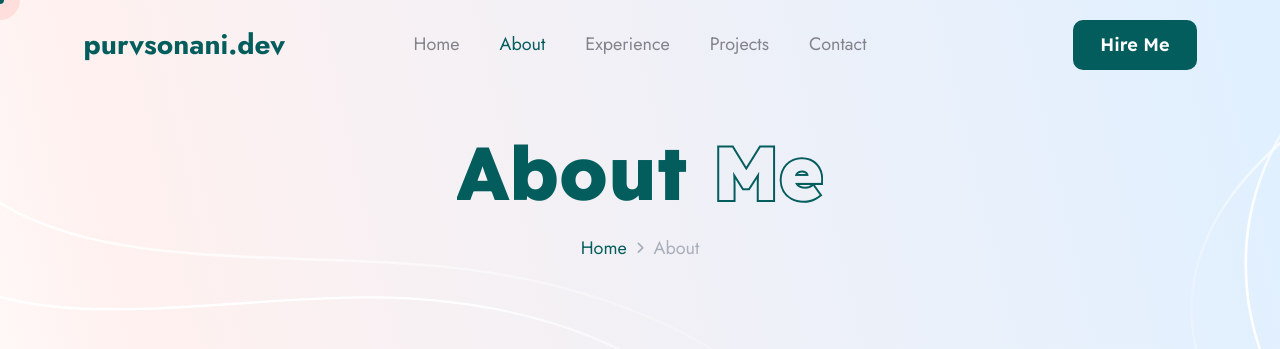
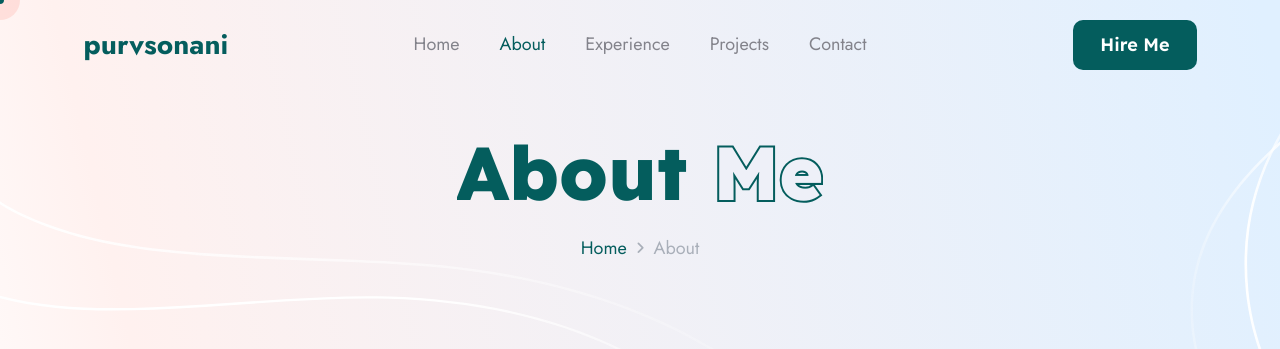
Before and after one commit to Purv-Sonani/Portfolio, a Django app: page /about/ in a window 1280 px wide. Shown: the top 349 px of the page. Run offline with Django 3.2, Linux system fonts and the light colour scheme; data comes from the database, SQL or seed files in the repository; some libraries are stand-ins or nearby versions.

Commit message:
Header Changes

```diff
--- a/templates/about-v2.html
+++ b/templates/about-v2.html
@@ -34,7 +34,7 @@
             <div class="cs_main_header_in">
                 <div class="cs_main_header_left">
                     <a class="cs_hero_title cs_font_28 cs_black wow fadeInLeft" data-wow-duration="0.8s"
-                       data-wow-delay="0.2s" href="/"><span class="cs_gradient_text">purvsonani.dev</span>
+                       data-wow-delay="0.2s" href="/"><span class="cs_gradient_text">purvsonani</span>
                     </a>
                 </div>
                 <div class="cs_main_header_center">
--- a/templates/contact-v2.html
+++ b/templates/contact-v2.html
@@ -25,7 +25,7 @@
             <div class="cs_main_header_in">
                 <div class="cs_main_header_left">
                     <a class="cs_hero_title cs_font_28 cs_black wow fadeInLeft" data-wow-duration="0.8s"
-                       data-wow-delay="0.2s" href="/"><span class="cs_gradient_text">purvsonani.dev</span>
+                       data-wow-delay="0.2s" href="/"><span class="cs_gradient_text">purvsonani</span>
                     </a>
                 </div>
                 <div class="cs_main_header_center">
--- a/templates/home-v2.html
+++ b/templates/home-v2.html
@@ -36,7 +36,7 @@
             <div class="cs_main_header_in">
                 <div class="cs_main_header_left">
                     <a class="cs_hero_title cs_font_28 cs_black wow fadeInLeft" data-wow-duration="0.8s"
-                       data-wow-delay="0.2s" href="/"><span class="cs_gradient_text">purvsonani.dev</span>
+                       data-wow-delay="0.2s" href="/"><span class="cs_gradient_text">purvsonani</span>
                     </a>
                 </div>
                 <div class="cs_main_header_center">
```
